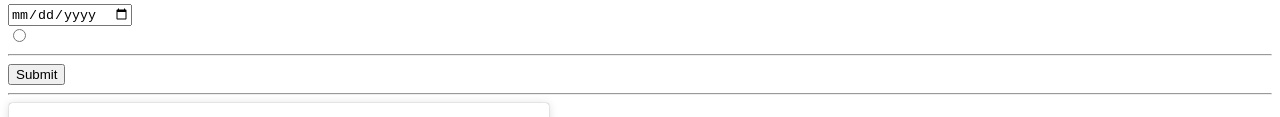
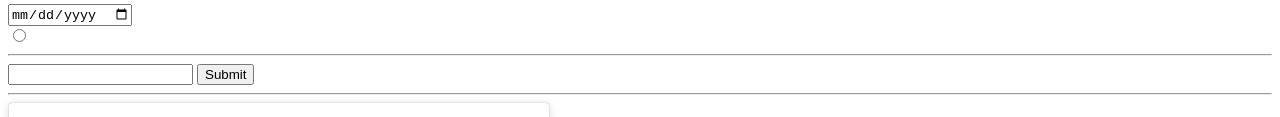
Before and after one commit to AlexJMercer/Web-Development-PlayGround, a plain HTML site: page Intro.html in a window 1280 px wide. Shown: the part 2914-3031 px from the top of the page. Drawn offline with Linux system fonts and the light colour scheme; a script that the page names is missing.

```diff
--- a/Intro.html
+++ b/Intro.html
@@ -167,6 +167,7 @@
         <input name="Button 1" type="radio">
         <hr/>
         <form>
+            <label><input name=""></label>
             <input type="submit" />
         </form>
         <hr/>
```
